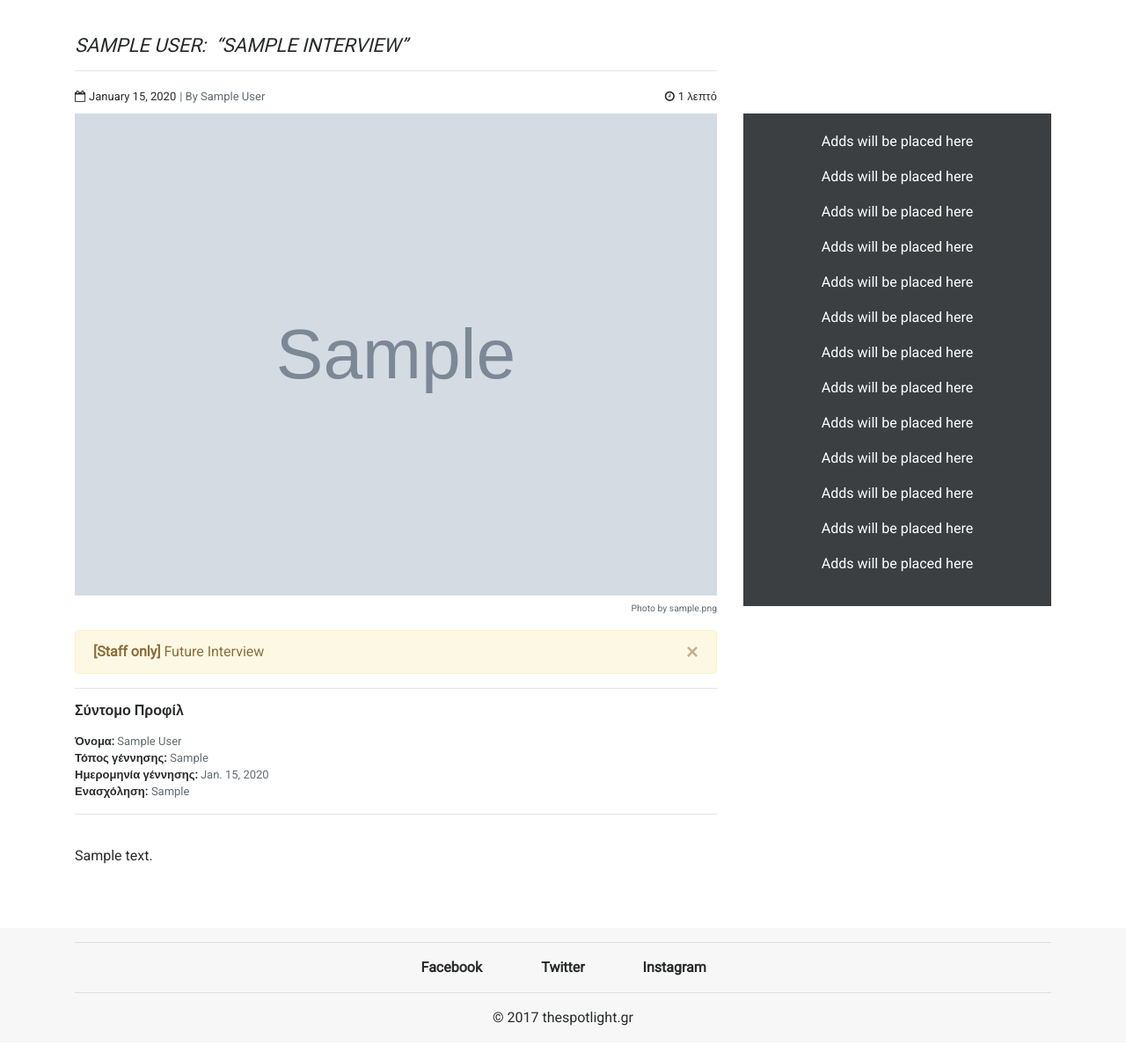
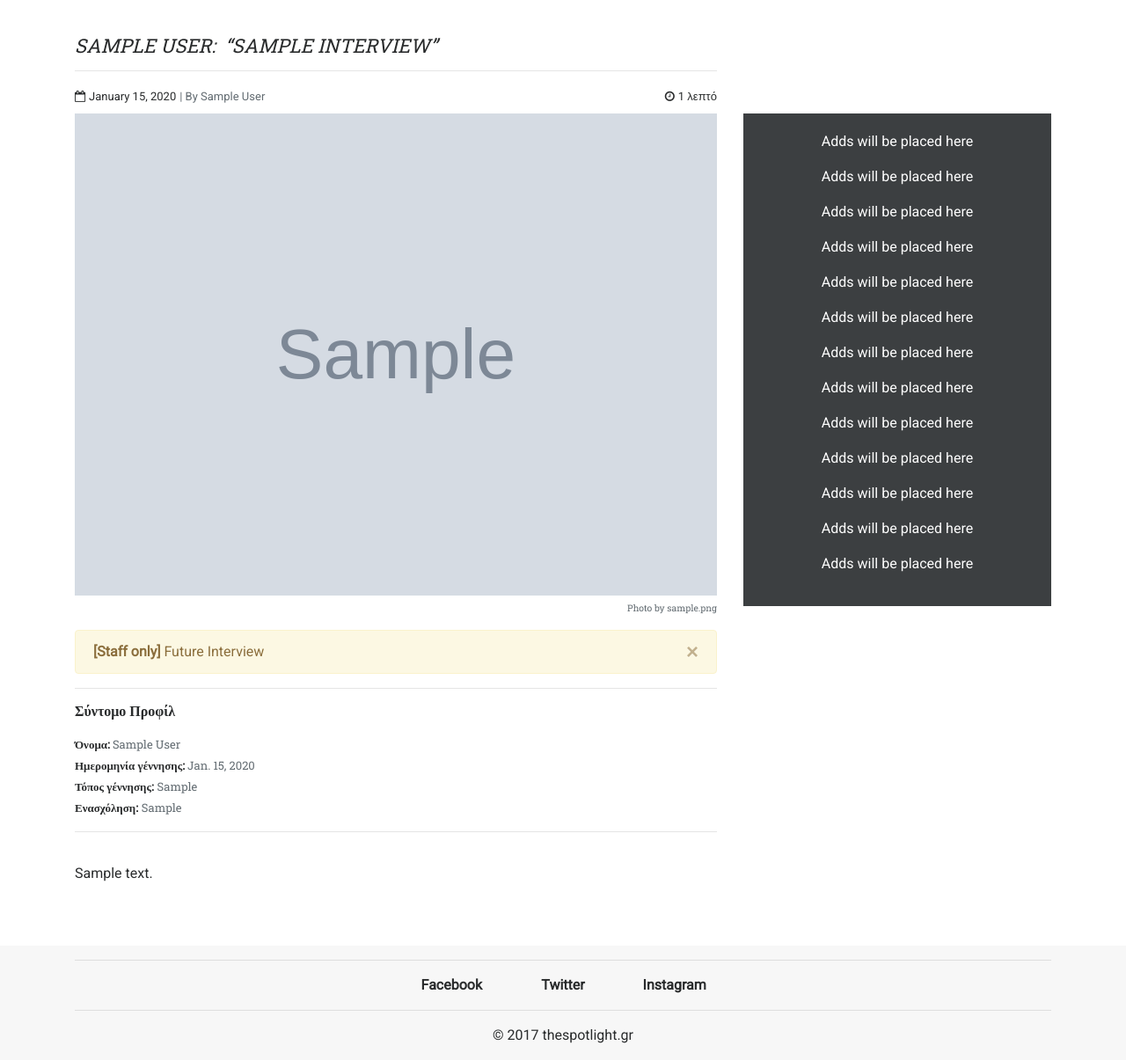
Before and after one commit to paulito272/thespotlight, a Django app: a page that uses src/templates/base.html in a window 1280 px wide. Shown: the part 56-1261 px from the top of the page at 88% size. Before the commit the page ends 1222 px from the top, so only its background shows below. Run offline with Django 3.2, Linux system fonts and the light colour scheme; tables that the repository leaves empty hold one stand-in row (values such as "Sample post"); grey boxes marked "Sample" are stand-in pictures; some libraries are stand-ins or nearby versions.

Commit message:
Fixed the `new interview` section.

```diff
--- a/src/interviewees/models.py
+++ b/src/interviewees/models.py
@@ -19,8 +19,8 @@ class Interviewee(models.Model):
     width_field = models.IntegerField(default=0)
     height_field = models.IntegerField(default=0)
     photographer = models.CharField(_('photographer name'), max_length=90, blank=True, null=True)
+    date_of_birth = models.DateField(_('date of birth'), blank=True, null=True)
     place_of_birth = models.CharField(_('place of birth'), max_length=90, blank=True, null=True)
-    date_of_birth = models.DateField(_('date of birth'), blank=True, null=True)
     occupation = models.CharField(_('occupation'), max_length=30, blank=True, null=True)
     slug = models.SlugField(max_length=255, editable=True, blank=True, null=False, unique=True)
 
--- a/src/static/css/base.css
+++ b/src/static/css/base.css
@@ -29,13 +29,26 @@ body {
     padding-right: 10px;
 }
 
+.ts-new-interview-title {
+    font-family: 'Roboto Slab', serif;
+}
+
+#ts-interview-main-title {
+    font-family: 'Roboto Slab', serif;
+}
+
 .ts-interview-title,
 .ts-interview-subtitle {
+    font-family: 'Roboto Slab', serif;
     font-size: 0.875em;
 }
 
 .ts-interview-title {
     margin-bottom: 0.05rem;
+}
+
+.ts-interview-image {
+    object-fit: cover;
 }
 
 #ts-interview-directory a {
@@ -56,6 +69,10 @@ body {
     border: none;
 }
 
+.ts-small-text {
+    font-size: 0.813em;
+}
+
 #ts-interview-main-title {
     font-size: 1.375em;
 }
@@ -65,9 +82,17 @@ body {
     font-size: 0.813em;
 }
 
+#ts-interviewee-short-description {
+    font-family: 'Roboto Slab', serif;
+}
+
 #ts-interviewee-short-description strong,
 #ts-interviewee-short-description span {
     font-size: 0.813em;
+}
+
+#ts-interviewee-short-description>h6>strong {
+    font-size: 1em;
 }
 
 #ts-interviewee-short-description span {
@@ -80,7 +105,7 @@ body {
 }
 
 #ts-interview-photographer {
-    font-size: 0.813em;
+    font-family: 'Roboto Slab', serif;
     color: #636c72;
 }
 
@@ -191,6 +216,25 @@ footer a:hover {
     display: none;
 }
 
+.ts-btn-general {
+    background-color: #f7f7f7;
+    color: #000000;
+    border: none;
+    -webkit-border-radius: 0;
+    -moz-border-radius: 0;
+    border-radius: 0;
+    cursor: pointer;
+    -webkit-transition: background-color .25s ease-out;
+    -moz-transition: background-color .25s ease-out;
+    -o-transition: background-color .25s ease-out;
+    transition: background-color .25s ease-out;
+}
+
+.ts-btn-general:hover {
+    background-color: #000000;
+    color: #ffffff;
+}
+
 /*Medium devices (tablets, less than 992px)*/
 @media (max-width: 991px) {
     #ts-interview-main-title {
--- a/src/templates/base.html
+++ b/src/templates/base.html
@@ -9,6 +9,7 @@
     <title>{% block head_title %}thespotlight - Όλα στο φως!{% endblock %}</title>
     <link rel="shortcut icon" href="{% static 'img/favicon.ico' %}">
     <link rel="stylesheet" href="https://fonts.googleapis.com/css?family=Roboto">
+    <link rel="stylesheet" href="https://fonts.googleapis.com/css?family=Roboto+Slab">
     <link rel="stylesheet" href="{% static 'css/tether.min.css' %}">
     <link rel="stylesheet" href="{% static 'css/tether-theme-arrows.min.css' %}">
     <link rel="stylesheet" href="{% static 'css/tether-theme-arrows-dark.min.css' %}">
--- a/src/templates/interview_detail.html
+++ b/src/templates/interview_detail.html
@@ -73,7 +73,7 @@
 
             {% if interview.interviewee.photographer %}
                 <div class="row">
-                    <div id="ts-interview-photographer" class="col-12 mt-1 text-right">
+                    <div id="ts-interview-photographer" class="col-12 mt-1 text-right ts-small-text">
                         <small>Photo by {{ interview.interviewee.photographer }}</small>
                     </div>
                 </div>
@@ -100,12 +100,17 @@
 
                 <hr>
                 <div class="row">
-                    <div class="col-12" style="line-height: 1.125em;">
+                    <div id="ts-interviewee-short-description" class="col-12">
                         <h6 class="mb-3"><strong>Σύντομο Προφίλ</strong></h6>
-                        <div id="ts-interviewee-short-description">
                         {% if interview.interviewee.get_full_name %}
                             <strong>Όνομα: </strong>
                             <span>{{ interview.interviewee.get_full_name }}</span>
+                            <br>
+                        {% endif %}
+
+                        {% if interview.interviewee.date_of_birth %}
+                            <strong>Ημερομηνία γέννησης: </strong>
+                            <span>{{ interview.interviewee.date_of_birth }}</span>
                             <br>
                         {% endif %}
 
@@ -115,17 +120,10 @@
                             <br>
                         {% endif %}
 
-                            {% if interview.interviewee.date_of_birth %}
-                                <strong>Ημερομηνία γέννησης: </strong>
-                                <span>{{ interview.interviewee.date_of_birth }}</span>
-                                <br>
-                            {% endif %}
-
                         {% if interview.interviewee.occupation %}
                             <strong>Ενασχόληση:</strong>
                             <span>{{ interview.interviewee.occupation }}</span>
                         {% endif %}
-                        </div>
                     </div>
                 </div>
                 <hr>
```
Also changed, not shown: src/templates/interview_list.html (+10 -2 lines). Lines whose indentation alone changed are shown as unchanged.
